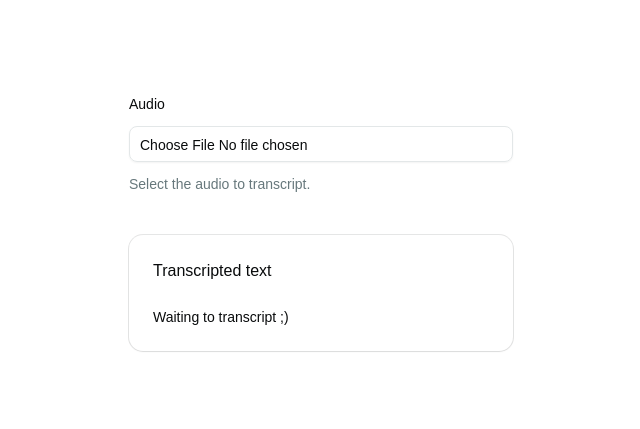
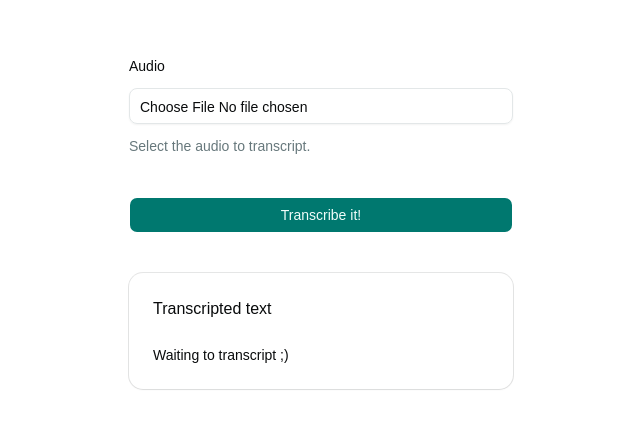
Before and after one commit to PricedTuna/local-web-whisper, a React (Vite) app: page / in a window 1280 px wide. Shown: the part 177-606 px from the top of the page, without its empty margins (319-959 px from the left). Built offline with nearby package versions, Linux system fonts and the light colour scheme.

Commit message:
chore: change transcribe action to a button

```diff
--- a/src/App.tsx
+++ b/src/App.tsx
@@ -4,6 +4,7 @@ import { AudioInputFile } from "./components/AudioInputFile";
 import { Card, CardContent, CardHeader, CardTitle } from "./components/ui/card";
 import { Spinner } from "./components/ui/spinner";
 import { Check } from "lucide-react";
+import { Button } from "./components/ui/button";
 
 interface ProgressItem {
   file: string;
@@ -19,6 +20,7 @@ function App() {
   const [isModelLoading, setIsModelLoading] = useState(false);
   const [isTranscribing, setIsTranscribing] = useState(false);
   const [progressItems, setProgressItems] = useState<ProgressItem[]>([]);
+  const [audioFile, setAudioFile] = useState<undefined | File>();
 
   async function transcribe(file: File) {
     setIsModelLoading(false);
@@ -92,10 +94,10 @@ function App() {
       <div className="w-full max-w-sm flex flex-col gap-10">
         <AudioInputFile
           onChange={(e) => {
-            const file = e.target.files?.[0];
-            if (file) transcribe(file);
+            setAudioFile(e.target.files?.[0])
           }}
         />
+        <Button onClick={() => audioFile ? transcribe(audioFile) : alert('First upload an audio')}>Transcribe it!</Button>
 
         {(isModelLoading || isTranscribing) && (
           <div className="flex flex-col w-full max-w-xs gap-2 [--radius:1rem]">
```
